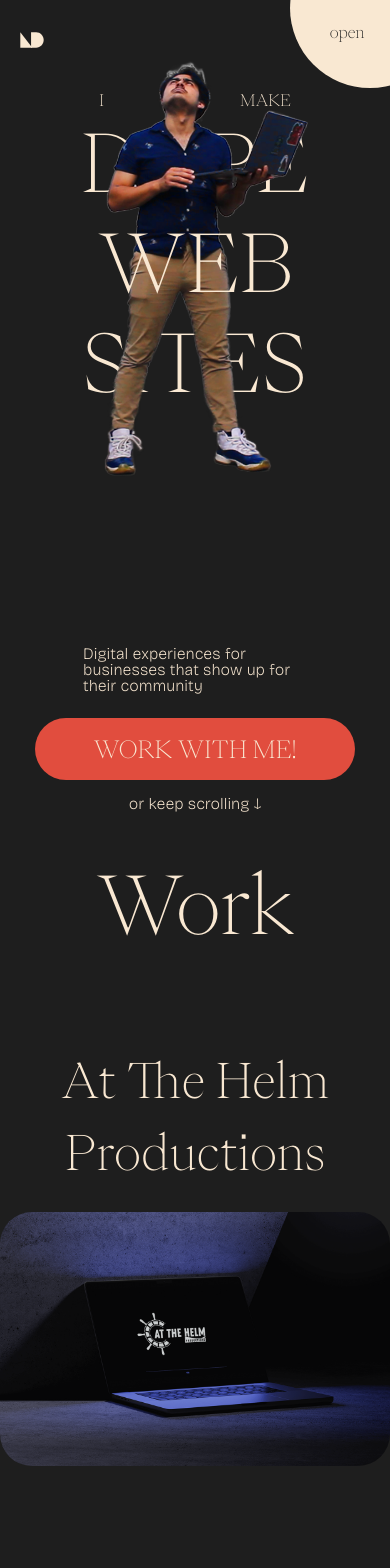
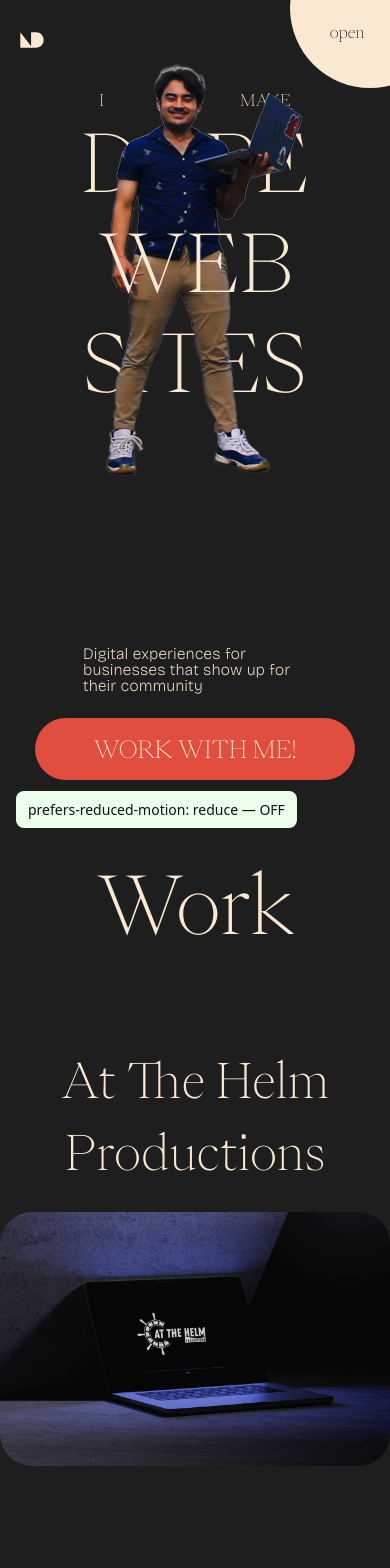
Before and after one commit to darcynoa/noahdarcy.dev, a Next.js app: page / in a window 390 px wide. Shown: the top 1568 px of the page. Built offline with nearby package versions, Linux system fonts and the light colour scheme; a web font is replaced by a local one.

Commit message:
trying to figure out what's not working on mobile. AI created a component to track the prefers-reduced-motion setting

```diff
--- a/app/page.tsx
+++ b/app/page.tsx
@@ -3,12 +3,14 @@
 import { ReactLenis } from "lenis/react";
 import Hero from "@/components/home/Hero";
 import Work from "@/components/home/Work";
+import ReducedMotionIndicator from "@/components/ReducedMotionIndicator";
 
 export default function Home() {
     return (
         <>
             <ReactLenis root />
             <Hero />
+            <ReducedMotionIndicator />
             <Work />
         </>
     );
--- /dev/null
+++ b/components/ReducedMotionIndicator.tsx
@@ -0,0 +1,48 @@
+"use client";
+
+import { useEffect, useState } from "react";
+
+export default function ReducedMotionIndicator() {
+    const [reduced, setReduced] = useState<boolean | null>(null);
+
+    useEffect(() => {
+        if (typeof window === "undefined" || !window.matchMedia) {
+            return;
+        }
+        const mq = window.matchMedia("(prefers-reduced-motion: reduce)");
+        const update = () => setReduced(mq.matches);
+
+        update();
+        // Use modern event API with fallback
+        if (mq.addEventListener) mq.addEventListener("change", update);
+        else mq.addListener(update);
+
+        return () => {
+            if (mq.removeEventListener)
+                mq.removeEventListener("change", update);
+            else mq.removeListener(update);
+        };
+    }, []);
+
+    if (reduced === null) return null;
+
+    return (
+        <div
+            style={{
+                position: "fixed",
+                bottom: 16,
+                left: 16,
+                padding: "8px 12px",
+                background: reduced ? "#ffecec" : "#ecffec",
+                color: "#111",
+                borderRadius: 8,
+                fontSize: 14,
+                zIndex: 9999,
+            }}
+        >
+            {reduced
+                ? "prefers-reduced-motion: reduce — ON"
+                : "prefers-reduced-motion: reduce — OFF"}
+        </div>
+    );
+}
--- a/components/home/Work.tsx
+++ b/components/home/Work.tsx
@@ -38,7 +38,7 @@
     return (
         <div
             ref={track}
-            className="flex h-screen w-full flex-col items-center justify-start overflow-hidden bg-black lg:w-[450vw] lg:flex-row"
+            className="flex h-screen w-full flex-col items-center justify-start bg-black lg:w-[450vw] lg:flex-row lg:overflow-hidden"
         >
             <h1 className="font-main text-cream text-[5rem] font-thin lg:pl-[2rem] lg:text-[7.5rem]">
                 Work
@@ -62,7 +62,7 @@
                         </p>
                         <Link
                             href={"mailto:noah@noahdarcy.dev"}
-                            className="bg-red text-cream font-main flex min-w-[20rem] items-center justify-center rounded-[4rem] py-[0.8rem] text-center text-[1.5rem] font-thin uppercase"
+                            className="bg-green text-cream font-main flex min-w-[20rem] items-center justify-center rounded-[4rem] py-[0.8rem] text-center text-[1.5rem] font-thin uppercase"
                         >
                             work with me!
                         </Link>
```
